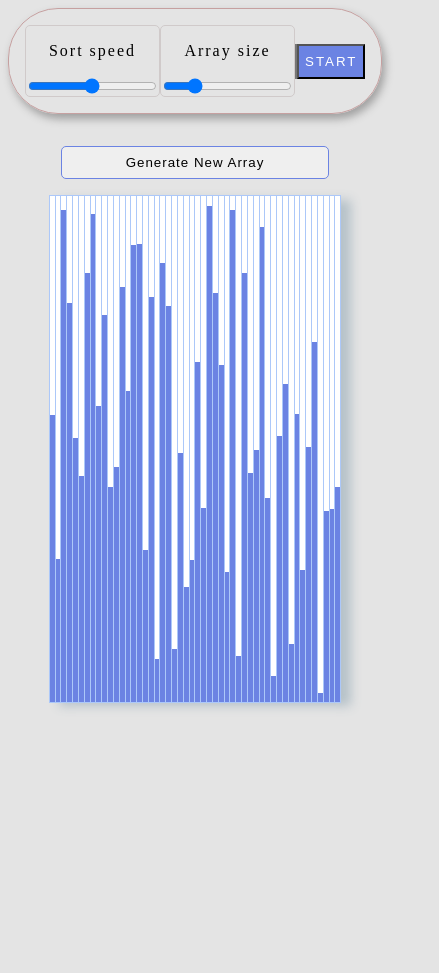
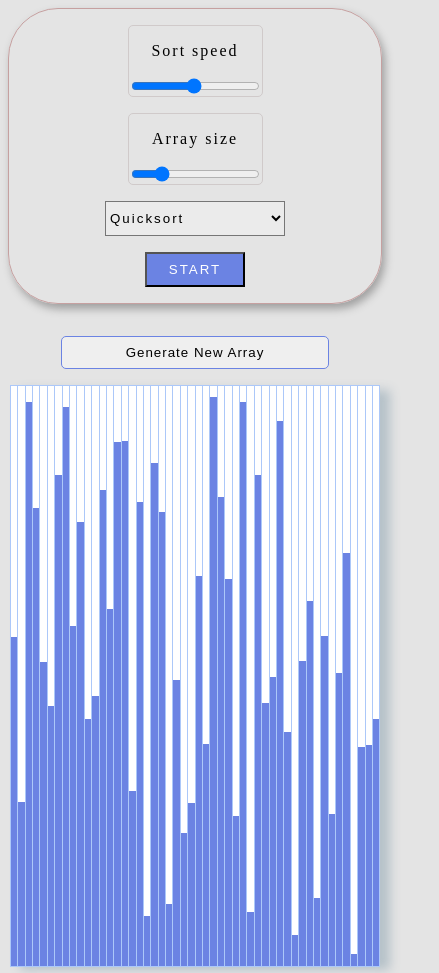
Before and after one commit to nedas-dev/sorting-visualizer, a website: page dist/index.html in a window 390 px wide. Shown: the whole page, 439 px wide, since content can reach past the window. Before the commit the page ends 844 px from the top, so only its background shows below. Drawn offline with Linux system fonts and the light colour scheme.

Commit message:
mobile updated

```diff
--- /dev/null
+++ b/scss/_config.scss
@@ -0,0 +1,24 @@
+// Media Query Mixins
+@mixin mediaSm{
+    @media screen and (max-width: 501px) {
+        @content;
+    }
+}
+
+@mixin mediaMd{
+    @media screen and (max-width: 768px) {
+        @content;
+    }
+}
+
+@mixin mediaLg{
+    @media screen and (min-width:769px) and (max-width:1170px) {
+        @content;
+    }
+}
+
+@mixin mediaXl{
+    @media screen and (min-width:1171px) {
+        @content;
+    }
+}
--- /dev/null
+++ b/scss/_mobile.scss
@@ -0,0 +1,36 @@
+// Widescreens
+@include mediaXl{
+}
+
+// Desktops & Laptops
+@include mediaLg {
+}
+
+// Tablets & Small Laptops
+@include mediaMd {
+    body{
+        #visualizer{
+            width: 99%;
+            height: 70%;
+            min-height: 300px;
+        }
+    }
+}
+
+// Smartphones
+@include mediaSm{
+    body{
+        div#menu{
+            flex-direction: column;
+            .spacing{
+                margin-bottom: 1rem;
+            }
+        }
+        #visualizer{
+            width: 99%;
+            height: 70%;
+            min-height: 300px;
+        }
+
+    }
+}
--- a/scss/main.scss
+++ b/scss/main.scss
@@ -1,3 +1,4 @@
+@import 'config';
 body{
     background-color: rgb(228, 228, 228);
     div#menu{
@@ -152,3 +153,5 @@ body{
         }
     }
 }
+
+@import 'mobile';
```
Also changed, not shown: dist/css/main.css, dist/index.html.
